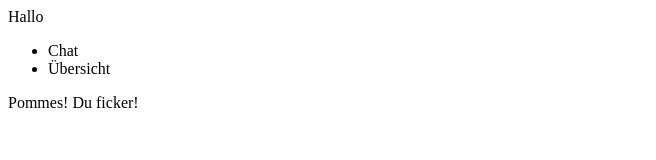
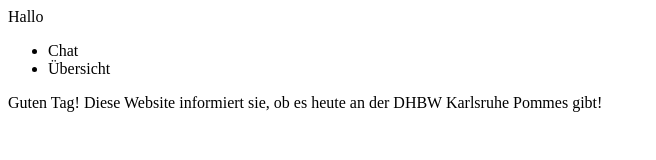
Before and after one commit to SchorschHarrison/PommesSeite, a website: page public/index.html in a window 1280 px wide. Both pictures are taken after a click on the item "Übersicht". Shown: the whole page, without its empty margins (0-656 px from the left). Drawn offline with nearby package versions, Linux system fonts and the light colour scheme; no server answers.

Commit message:
Minor text fixes

```diff
--- a/public/App.js
+++ b/public/App.js
@@ -54,10 +54,22 @@
       // Gewünschte Seite suchen
       let newPage = this._pages.find(p => p.name === name);
 
+
       if (newPage === undefined) {
           console.error(`Klasse App, Methode showPage(): Ungültige Seite „${name}”`);
           return;
       }
+
+
+      if(this._currentpageObject != null){
+        console.log("heyaaa");
+        console.log(this._currentPageObject);
+        if(newPage === this._currentPageObject.name){
+          console.log("Seite bereits offen!");
+          return;
+        }
+      };
+
 
       // Aktuelle Seite ausblenden
       if (this._currentPageObject != null) {
--- a/public/index.html
+++ b/public/index.html
@@ -48,7 +48,7 @@
 
 
   <main id="main-page-gibtespommes" class="hidden">
-    Pommes! Du ficker!
+    Guten Tag! Diese Website informiert sie, ob es heute an der DHBW Karlsruhe Pommes gibt!
   </main>
 
 
```
